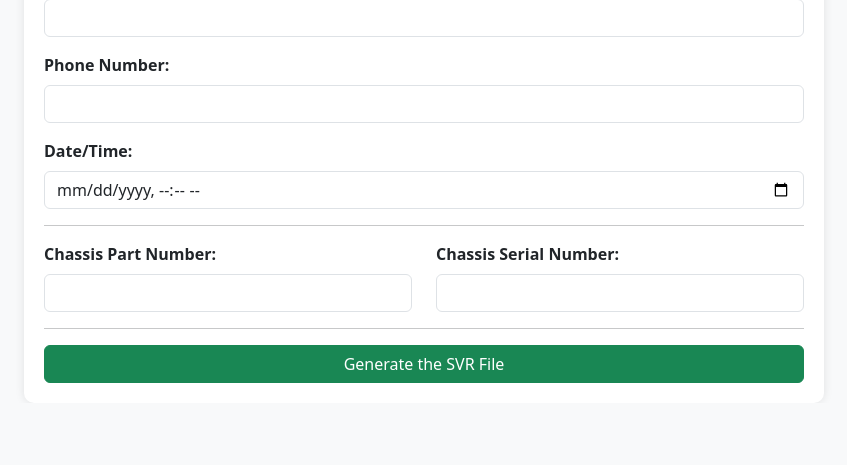
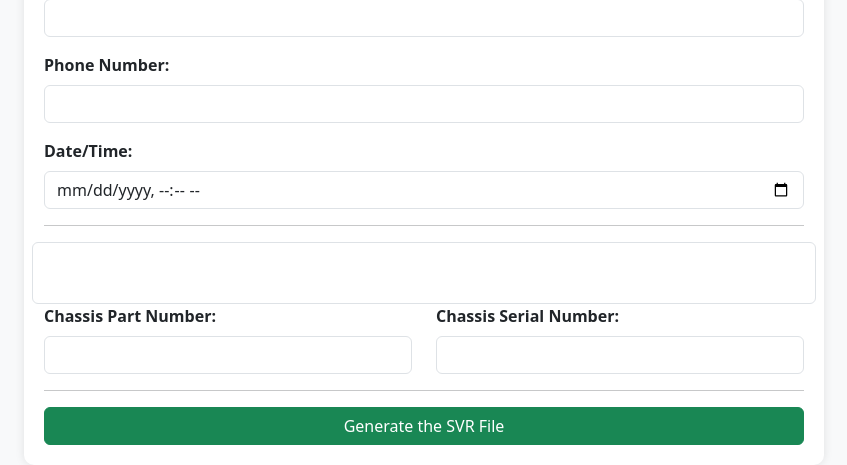
Before and after one commit to tanviralamcse/tanvir.cloud, a Django app: page /blog/svr/ in a window 1280 px wide. Shown: the part 593-1058 px from the top of the page, without its empty margins (216-1063 px from the left). Before the commit the page ends 976 px from the top, so only its background shows below. Run offline with Django 5.2, Linux system fonts and the light colour scheme; some libraries are stand-ins or nearby versions.

Commit message:
Update svr.html

```diff
--- a/blog/templates/svr/svr.html
+++ b/blog/templates/svr/svr.html
@@ -96,7 +96,9 @@
         </div>
 
         <hr />
-
+        <div class="row">
+          <textarea type="text" class="form-control" name="comments"></textarea>
+        </div>
         <div class="row">
           <div class="col-md-6">
             <label class="form-label"
```
